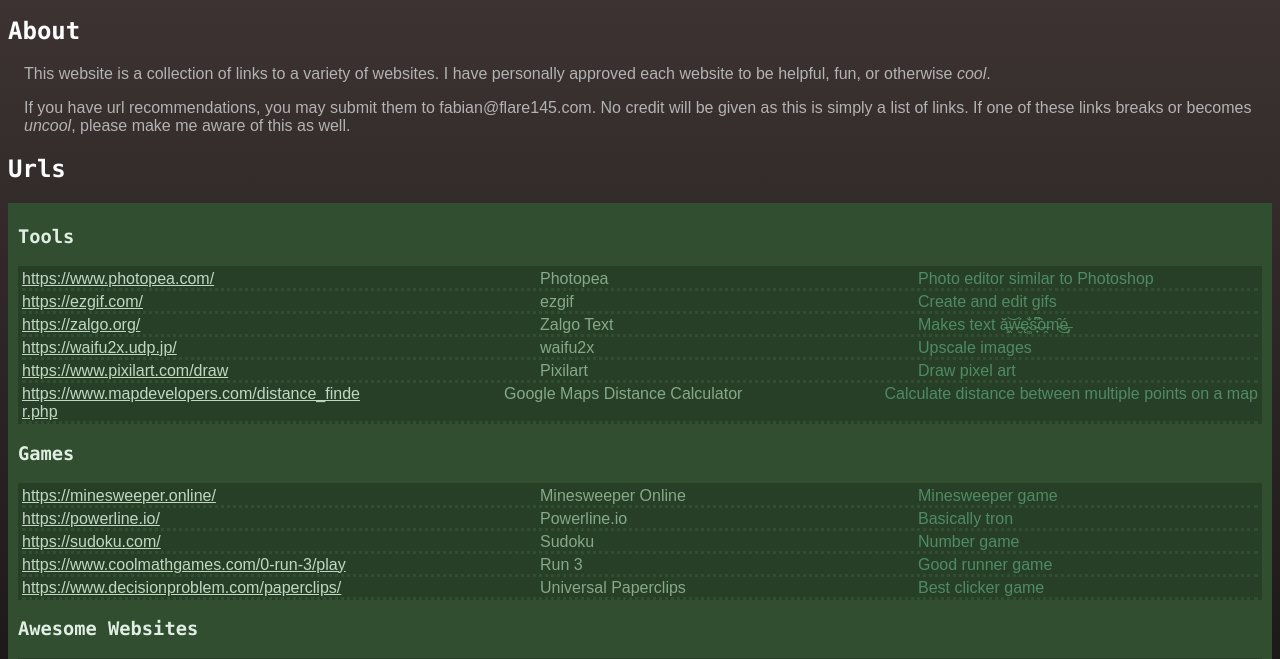
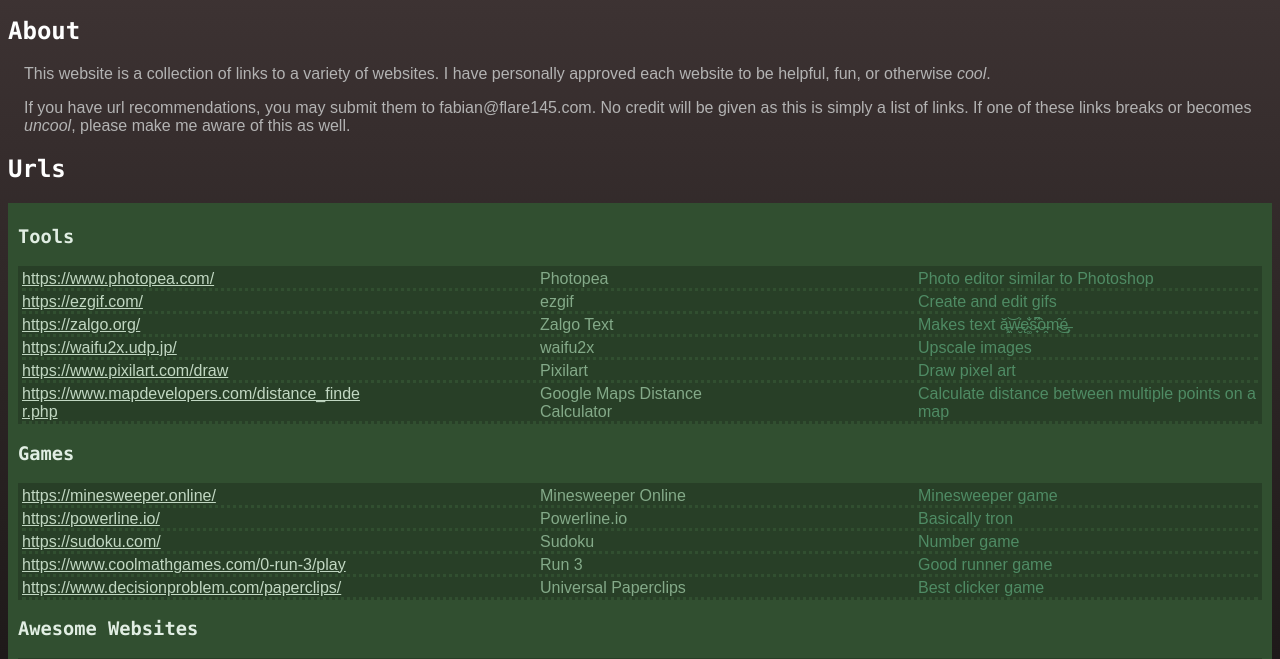
Before and after one commit to FLARE145/cool_urls, a plain HTML site: page index.html in a window 1280 px wide. Shown: the part 115-774 px from the top of the page. Drawn offline with Linux system fonts and the light colour scheme.

Commit message:
tuppers are fixed width

```diff
--- a/style.css
+++ b/style.css
@@ -65,11 +65,11 @@
 
 
 .titleTupper{
-	min-width: 200px;
+	width: 200px;
 }
 
 .descriptionTupper{
-	min-width: 340px;
+	width: 340px;
 }
 .descriptionTupper p{
 	color: #4f8b64 !important;
```
